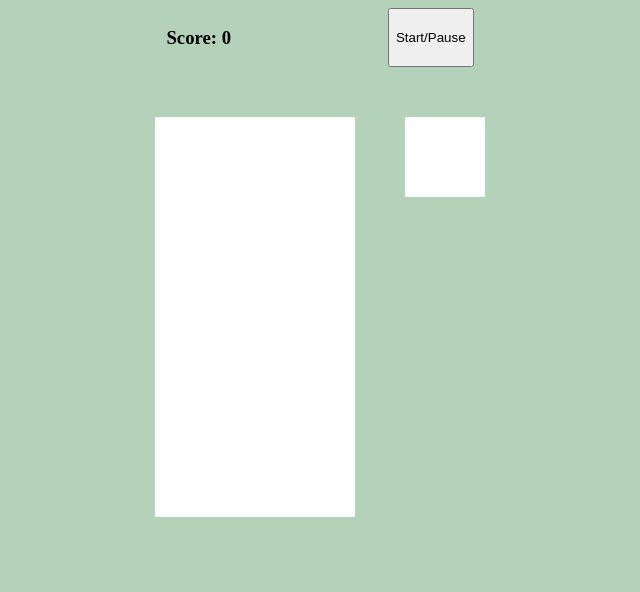
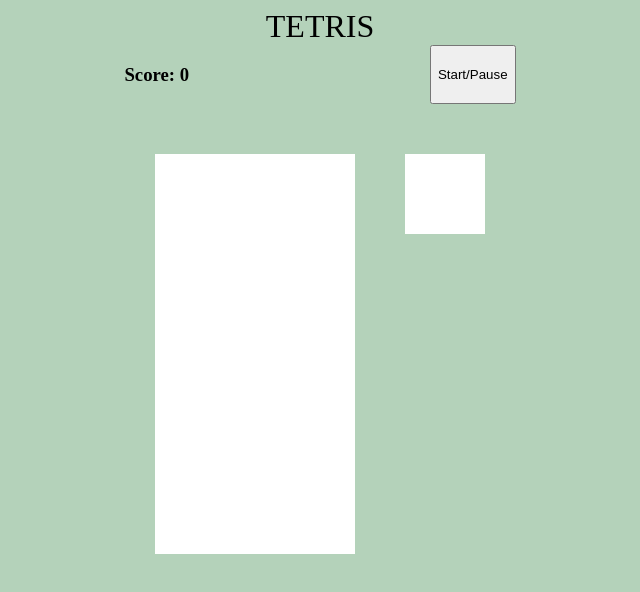
Before and after one commit to Emilykidd3/tetris, a plain HTML site: page index.html in a window 1280 px wide. Shown: the whole page, without its empty margins (320-960 px from the left). Drawn offline with Linux system fonts and the light colour scheme.

Commit message:
fixed bug that added extra color blocks to screen, added title, and changed event listener to keydown

```diff
--- a/app.js
+++ b/app.js
@@ -113,7 +113,8 @@ document.addEventListener('DOMContentLoaded', () => {
             moveDown()
         }
     }
-    document.addEventListener('keyup', control)
+    // document.addEventListener('keyup', control)
+    document.addEventListener('keydown', control)
 
     function moveDown(){
         undraw();
@@ -130,10 +131,10 @@ document.addEventListener('DOMContentLoaded', () => {
             nextRandom = Math.floor(Math.random() * theTetrominoes.length)
             current = theTetrominoes[random][currentRotation]
             currentPosition = 4
-            draw();
             displayShape();
             addScore();
             gameOver();
+            draw();
         }
     }
 
--- a/index.html
+++ b/index.html
@@ -8,6 +8,7 @@
     <title>Tetris!</title>
 </head>
 <body>
+    <header id="title">TETRIS</header>
     <div id="trackers">
         <h3>Score: <span id="score">0</span></h3>
         <button id="start-button">Start/Pause</button>
--- a/style.css
+++ b/style.css
@@ -1,5 +1,10 @@
 body {
   background-color: #b4d2ba;
+}
+
+#title {
+  text-align: center;
+  font-size: xx-large;
 }
 
 .container {
@@ -10,7 +15,7 @@ body {
 #trackers {
   display: flex;
   justify-content: space-around;
-  padding: 0 400px 50px 400px;
+  padding: 0 25% 50px 25%;
 }
 
 .grid {
```
